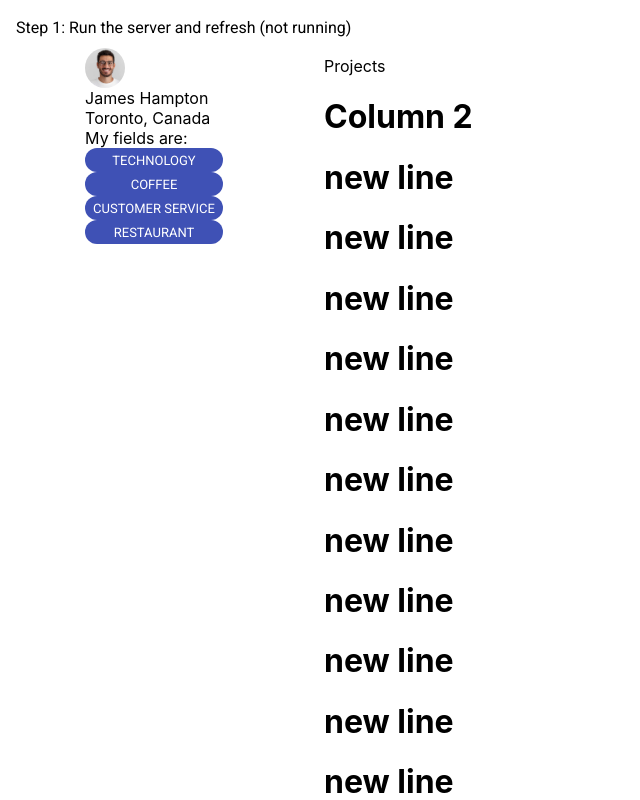
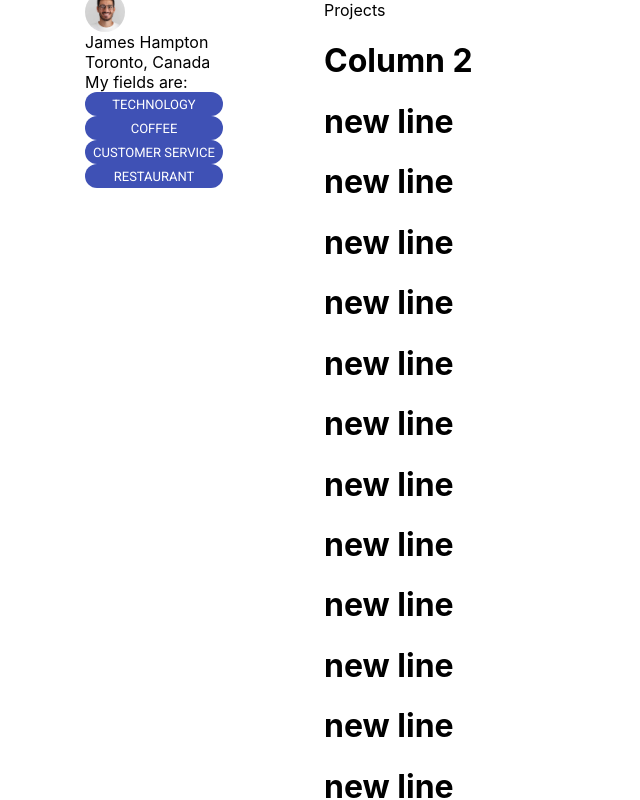
Before and after one commit to hatchways/team-latte, a React (Create React App) app in the folder client/: page /profile in a window 1280 px wide. Shown: the top 800 px of the page, without its empty margins (0-640 px from the left). Built offline with nearby package versions, Linux system fonts and the light colour scheme; no server answers.

Commit message:
now LandingPage is not rendered when at /Profile

```diff
--- a/client/src/App.js
+++ b/client/src/App.js
@@ -1,10 +1,10 @@
 import React from "react";
 import { MuiThemeProvider } from "@material-ui/core";
-import { BrowserRouter, Route } from "react-router-dom";
+import { BrowserRouter, Route, Switch } from "react-router-dom";
 
 import { theme } from "./themes/theme";
 import LandingPage from "./pages/Landing";
-import { ProfilePage } from "./pages/Profile";
+import ProfilePage from "./pages/Profile";
 
 import "./App.css";
 
@@ -12,8 +12,10 @@ function App() {
   return (
     <MuiThemeProvider theme={theme}>
       <BrowserRouter>
-        <Route path="/" component={LandingPage} />
-        <Route path="/profile" component={ProfilePage} />
+        <Switch>
+          <Route exact path="/" component={LandingPage} />
+          <Route path="/profile/" component={ProfilePage} />
+        </Switch>
       </BrowserRouter>
     </MuiThemeProvider>
   );
--- a/client/src/pages/Profile.js
+++ b/client/src/pages/Profile.js
@@ -6,7 +6,7 @@ import Chip from '@material-ui/core/Chip';
 
 import JHAvatar from '../assets/jh-avatar.jpg'
 
-export class ProfilePage extends React.Component {
+class ProfilePage extends React.Component {
 
   render() {
 
@@ -73,3 +73,5 @@ export class ProfilePage extends React.Component {
     )
   }
 }
+
+export default ProfilePage
```
